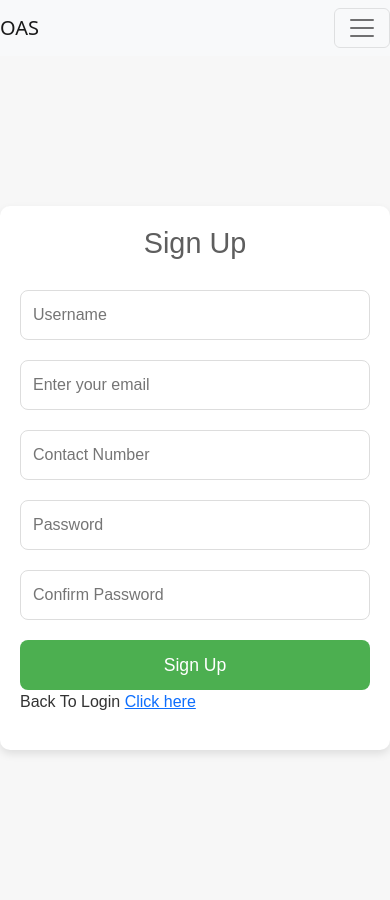
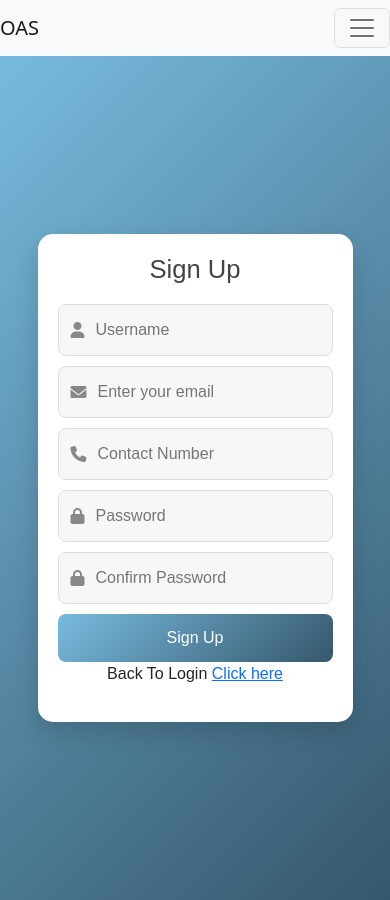
Before and after one commit to KarkalaTejasPai/OAS-Frontend, an Angular app in the folder OAS-FE/: page /app-sign-up in a window 390 px wide. Built offline with nearby package versions, Linux system fonts and the light colour scheme.

Commit message:
Login/Signup 3

```diff
--- a/OAS-FE/src/app/components/login/login.component.css
+++ b/OAS-FE/src/app/components/login/login.component.css
@@ -1,92 +1,91 @@
+@import url('https://cdnjs.cloudflare.com/ajax/libs/font-awesome/6.0.0/css/all.min.css');
+
 .parent {
     font-family: 'Arial', sans-serif;
-    background-color: #f7f7f7;
+    background: linear-gradient(135deg, #77bade, #35576b);
     display: flex;
     justify-content: center;
     align-items: center;
-    height: 100vh;
-    color: #333;
+    min-height: 100vh;
+    padding: 20px;
 }
 
 .container {
     width: 100%;
     max-width: 400px;
     background-color: #fff;
-    border-radius: 10px;
-    padding: 20px;
-    box-shadow: 0 4px 8px rgba(0, 0, 0, 0.1);
+    border-radius: 15px;
+    padding: 30px;
+    box-shadow: 0 10px 25px rgba(0, 0, 0, 0.15);
+    text-align: center;
+}
+.container:hover {
+    transform: scale(1.02);
 }
 
 h2 {
-    font-size: 1.8rem;
-    text-align: center;
+    font-size: 2rem;
     margin-bottom: 20px;
-    color: #5e5e5e;
+    color: #444;
 }
 
-  input, textarea {
-    width: 100%;
+.input-group {
+    display: flex;
+    align-items: center;
+    background: #f7f7f7;
+    border: 1px solid #ddd;
+    border-radius: 8px;
     padding: 12px;
     margin: 10px 0;
-    border: 1px solid #ddd;
-    border-radius: 8px;
-    font-size: 1rem;
-    color: #333;
+}
+.input-group:hover {
+    background: #e6e6e6;
+}
+.input-group i {
+    margin-right: 10px;
+    color: #888;
 }
 
-  input:focus, textarea:focus {
-    border-color: #4CAF50;
+input {
+    flex: 1;
+    border: none;
+    background: transparent;
+    font-size: 1rem;
     outline: none;
 }
 
 button {
     width: 100%;
     padding: 12px;
-    background-color: #4CAF50;
+    background: linear-gradient(135deg, #77bade, #35576b);
     color: white;
     border: none;
     border-radius: 8px;
-    font-size: 1.1rem;
+    font-size: 1.2rem;
     cursor: pointer;
-    margin-top: 10px;
-    transition: background-color 0.3s;
+    transition: transform 0.3s ease;
 }
 
 button:hover {
-    background-color: #45a049;
+    transform: scale(1.05);
 }
 
-  button:disabled {
-    background-color: #ccc;
-    cursor: not-allowed;
+.error {
+    color: red;
+    font-size: 0.9rem;
+    margin-top: 5px;
+}
+@media (max-width: 480px) {
+    .container {
+        width: 90%;
+        padding: 20px;
     }
 
-  #error-message {
-    color: red;
-    font-size: 0.9rem;
-    text-align: center;
-    margin-top: 10px;
+    h2 {
+        font-size: 1.6rem;
     }
 
-  #login-section, #register-section, #note-section {
-    display: block;
+    button {
+        font-size: 1rem;
     }
-
-  textarea {
-    min-height: 200px;
-    resize: vertical;
 }
-
-  #note-section h2 {
-    font-size: 1.6rem;
-    margin-bottom: 15px;
-    color: #333;
-  }
-
-  #note-section button {
-    background-color: #f44336;
-  }
-
-  #note-section button:hover {
-    background-color: #e53935;
-  }
--- a/OAS-FE/src/app/components/login/login.component.html
+++ b/OAS-FE/src/app/components/login/login.component.html
@@ -1,10 +1,35 @@
 <div class="parent">
-    <div class="container" id="login-section">
-        <h2>Login</h2>
-        <input type="text" id="username" placeholder="Username" required/>
-        <input type="password" id="password" placeholder="Password" required/>
-        <button id="login-btn">Login</button>
-        <p>Don't have an account? <a routerLink="/app-sign-up">Register here</a></p>
-        <p id="login-error-message" class="error-message"></p>
+  <div class="container">
+    <h2>Login</h2>
+    <form #loginForm="ngForm" (ngSubmit)="onSubmit(loginForm)">
+      <!-- Username Field -->
+      <div class="input-group">
+        <i class="fas fa-user"></i>
+        <input type="text" name="username" [(ngModel)]="username" #usernameRef="ngModel" required placeholder="Username" />
       </div>
+      <div *ngIf="submitted && usernameRef.errors?.['required']" class="error">
+        Username is required.
+      </div>
+
+      <!-- Password Field -->
+      <div class="input-group">
+        <i class="fas fa-lock"></i>
+        <input type="password" name="password" [(ngModel)]="password" #passwordRef="ngModel" required placeholder="Password" />
+      </div>
+      <div *ngIf="submitted && passwordRef.errors?.['required']" class="error">
+        Password is required.
+      </div>
+
+      <!-- Login Error -->
+      <div *ngIf="loginError" class="error">
+        {{ loginError }}
+      </div>
+
+      <!-- Submit Button -->
+      <button type="submit">Login</button>
+    </form>
+
+    <!-- Signup Link -->
+    <p>Don't have an account? <a routerLink="/app-sign-up">Register here</a></p>
+  </div>
 </div>
--- a/OAS-FE/src/app/components/login/login.component.ts
+++ b/OAS-FE/src/app/components/login/login.component.ts
@@ -1,12 +1,28 @@
 import { Component } from '@angular/core';
+import { CommonModule } from '@angular/common';
+import { FormsModule } from '@angular/forms';
 import { RouterModule } from '@angular/router';
 
 @Component({
+  standalone: true,
   selector: 'app-login',
-  imports: [RouterModule],
   templateUrl: './login.component.html',
-  styleUrl: './login.component.css'
+  styleUrls: ['./login.component.css'],
+  imports: [CommonModule, FormsModule, RouterModule] // Ensure FormsModule is imported for ngModel
 })
 export class LoginComponent {
+  username: string = '';
+  password: string = '';
+  loginError: string = '';
+  submitted: boolean = false; // ✅ Added to track submission status
 
+  onSubmit(form: any) {
+    this.submitted = true; // ✅ Mark form as submitted
+
+    if (form.valid) {
+      console.log('Login successful:', form.value);
+    } else {
+      this.loginError = 'Invalid username or password';
+    }
+  }
 }
--- a/OAS-FE/src/app/components/sign-up/sign-up.component.css
+++ b/OAS-FE/src/app/components/sign-up/sign-up.component.css
@@ -1,92 +1,97 @@
+@import url('https://cdnjs.cloudflare.com/ajax/libs/font-awesome/6.0.0/css/all.min.css');
+
 .parent {
-    font-family: 'Arial', sans-serif;
-    background-color: #f7f7f7;
+    font-family: 'Poppins', sans-serif;
+    background: linear-gradient(135deg, #77bade, #35576b);
     display: flex;
     justify-content: center;
     align-items: center;
-    height: 100vh;
-    color: #333;
+    min-height: 100vh;
+    padding: 20px;
 }
 
 .container {
     width: 100%;
     max-width: 400px;
     background-color: #fff;
-    border-radius: 10px;
-    padding: 20px;
-    box-shadow: 0 4px 8px rgba(0, 0, 0, 0.1);
+    border-radius: 15px;
+    padding: 30px;
+    box-shadow: 0 10px 25px rgba(0, 0, 0, 0.15);
+    text-align: center;
+    transition: transform 0.3s ease;
+}
+
+.container:hover {
+    transform: scale(1.02);
 }
 
 h2 {
-    font-size: 1.8rem;
-    text-align: center;
+    font-size: 2rem;
     margin-bottom: 20px;
-    color: #5e5e5e;
+    color: #444;
 }
 
-  input, textarea {
-    width: 100%;
+.input-group {
+    display: flex;
+    align-items: center;
+    background: #f7f7f7;
+    border: 1px solid #ddd;
+    border-radius: 8px;
     padding: 12px;
     margin: 10px 0;
-    border: 1px solid #ddd;
-    border-radius: 8px;
-    font-size: 1rem;
-    color: #333;
+    transition: 0.3s;
 }
 
-  input:focus, textarea:focus {
-    border-color: #4CAF50;
+.input-group:hover {
+    background: #e6e6e6;
+}
+
+.input-group i {
+    margin-right: 10px;
+    color: #888;
+}
+
+input {
+    flex: 1;
+    border: none;
+    background: transparent;
+    font-size: 1rem;
     outline: none;
 }
 
 button {
     width: 100%;
     padding: 12px;
-    background-color: #4CAF50;
+    background: linear-gradient(135deg, #77bade, #35576b);
     color: white;
     border: none;
     border-radius: 8px;
-    font-size: 1.1rem;
+    font-size: 1.2rem;
     cursor: pointer;
-    margin-top: 10px;
-    transition: background-color 0.3s;
+    transition: transform 0.3s ease;
 }
 
 button:hover {
-    background-color: #45a049;
+    transform: scale(1.05);
 }
 
-  button:disabled {
-    background-color: #ccc;
-    cursor: not-allowed;
+.error {
+    color: red;
+    font-size: 0.9rem;
+    margin-top: 5px;
 }
 
-  #error-message {
-    color: red;
-    font-size: 0.9rem;
-    text-align: center;
-    margin-top: 10px;
+@media (max-width: 480px) {
+    .container {
+        width: 90%;
+        padding: 20px;
     }
 
-  #login-section, #register-section, #note-section {
-    display: block;
+    h2 {
+        font-size: 1.6rem;
     }
 
-  textarea {
-    min-height: 200px;
-    resize: vertical;
+    button {
+        font-size: 1rem;
     }
-
-  #note-section h2 {
-    font-size: 1.6rem;
-    margin-bottom: 15px;
-    color: #333;
 }
-
-  #note-section button {
-    background-color: #f44336;
-  }
-
-  #note-section button:hover {
-    background-color: #e53935;
-  }
--- a/OAS-FE/src/app/components/sign-up/sign-up.component.html
+++ b/OAS-FE/src/app/components/sign-up/sign-up.component.html
@@ -1,13 +1,47 @@
 <div class="parent">
-    <div class="container" id="login-section">
-        <h2>Sign Up</h2>
-        <input type="text" id="username" placeholder="Username" required />
-        <input type="email" id="email" name="email" placeholder="Enter your email" required>
-        <input type="tel" pattern="[0-9]{10}" id="phone" name="phone" placeholder="Contact Number" required/>
-        <input type="password" id="password" placeholder="Password" required/>
-        <input type="password" id="confirm-password" placeholder="Confirm Password" required/>
-        <button id="signup-btn">Sign Up</button>
-        <p>Back To Login <a routerLink="/app-login">Click here</a></p>
-        <p id="signup-error-message" class="error-message"></p>
+  <div class="container">
+    <h2>Sign Up</h2>
+    <form #signUpForm="ngForm" (ngSubmit)="onSubmit(signUpForm)">
+      <!-- Username Field -->
+      <div class="input-group">
+        <i class="fas fa-user"></i>
+        <input type="text" name="username" [(ngModel)]="username" #usernameRef="ngModel" required placeholder="Username" />
       </div>
+      <div *ngIf="submitted && usernameRef.errors?.['required']" class="error">Username is required.</div>
+
+      <!-- Email Field -->
+      <div class="input-group">
+        <i class="fas fa-envelope"></i>
+        <input type="email" name="email" [(ngModel)]="email" #emailRef="ngModel" required email placeholder="Enter your email" />
+      </div>
+      <div *ngIf="submitted && emailRef.errors?.['required']" class="error">Email is required.</div>
+      <div *ngIf="submitted && emailRef.errors?.['email']" class="error">Please enter a valid email.</div>
+
+      <!-- Phone Field -->
+      <div class="input-group">
+        <i class="fas fa-phone"></i>
+        <input type="tel" name="phone" [(ngModel)]="phone" #phoneRef="ngModel" required pattern="^[0-9]{10}$" placeholder="Contact Number" />
+      </div>
+      <div *ngIf="submitted && phoneRef.errors?.['required']" class="error">Phone number is required.</div>
+      <div *ngIf="submitted && phoneRef.errors?.['pattern']" class="error">Phone number must be 10 digits.</div>
+
+      <!-- Password Field -->
+      <div class="input-group">
+        <i class="fas fa-lock"></i>
+        <input type="password" name="password" [(ngModel)]="password" #passwordRef="ngModel" required minlength="6" placeholder="Password" />
+      </div>
+      <div *ngIf="submitted && passwordRef.errors?.['required']" class="error">Password is required.</div>
+      <div *ngIf="submitted && passwordRef.errors?.['minlength']" class="error">Password must be at least 6 characters.</div>
+
+      <!-- Confirm Password Field -->
+      <div class="input-group">
+        <i class="fas fa-lock"></i>
+        <input type="password" name="confirmPassword" [(ngModel)]="confirmPassword" #confirmPasswordRef="ngModel" required placeholder="Confirm Password" />
+      </div>
+      <div *ngIf="submitted && password !== confirmPassword" class="error">Passwords do not match.</div>
+
+      <button type="submit">Sign Up</button>
+    </form>
+    <p>Back To Login <a routerLink="/app-login">Click here</a></p>
+  </div>
 </div>
--- a/OAS-FE/src/app/components/sign-up/sign-up.component.ts
+++ b/OAS-FE/src/app/components/sign-up/sign-up.component.ts
@@ -1,12 +1,29 @@
 import { Component } from '@angular/core';
+import { CommonModule } from '@angular/common';
+import { FormsModule } from '@angular/forms';
 import { RouterModule } from '@angular/router';
 
 @Component({
+  standalone: true,
   selector: 'app-sign-up',
-  imports: [RouterModule],
   templateUrl: './sign-up.component.html',
-  styleUrl: './sign-up.component.css'
+  styleUrls: ['./sign-up.component.css'],
+  imports: [CommonModule, FormsModule, RouterModule] // Ensure FormsModule is imported for ngModel
 })
 export class SignUpComponent {
+  username: string = '';
+  email: string = '';
+  phone: string = '';
+  password: string = '';
+  confirmPassword: string = '';
+  submitted: boolean = false; // ✅ Add this missing property
 
+  onSubmit(form: any) {
+    this.submitted = true; // ✅ Mark form as submitted
+
+    if (form.valid) {
+      console.log('Sign Up Successful:', form.value);
+      alert('Registration Successful!');
+    }
+  }
 }
```
Lines whose indentation alone changed are shown as unchanged.
